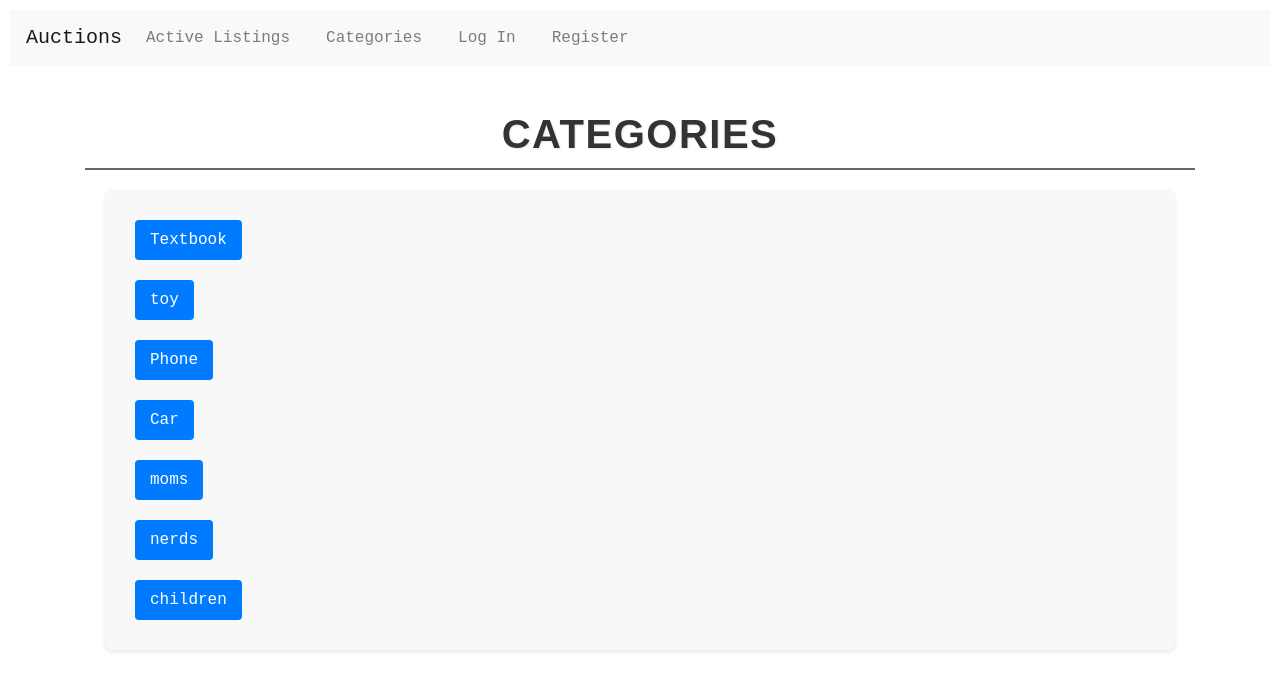
After one commit to EJ-Lan/SimpleCommerce, a Django app: page /categories in a window 1280 px wide. The commit adds this page. Shown: the top 691 px of the page. Run offline with Django 3.2, Linux system fonts and the light colour scheme; data comes from the database, SQL or seed files in the repository; both versions use the stored data as it was after the commit; some libraries are stand-ins or nearby versions.

Commit message:
Work on the Categories page

```diff
--- a/commerce/commerce/auctions/static/auctions/styles.css
+++ b/commerce/commerce/auctions/static/auctions/styles.css
@@ -232,3 +232,26 @@ input[type=submit].watchlist-btn {
 input[type=submit].watchlist-btn:hover {
     background-color: #0056b3;
 }
+
+.category-list {
+    margin: 20px;
+    padding: 20px;
+    background-color: #f8f8f8; /* Light gray background */
+    border-radius: 8px; /* Rounded corners */
+    box-shadow: 0 2px 4px rgba(0, 0, 0, 0.1); /* Subtle shadow */
+}
+
+.category-link {
+    display: inline-block;
+    margin: 10px;
+    padding: 8px 15px;
+    background-color: #007bff; /* Blue background */
+    color: white; /* White text */
+    text-decoration: none; /* Remove underline */
+    border-radius: 4px; /* Rounded corners */
+    transition: background-color 0.3s ease; /* Smooth transition for hover effect */
+}
+
+.category-link:hover {
+    background-color: #0056b3; /* Darker blue on hover */
+}
--- /dev/null
+++ b/commerce/commerce/auctions/templates/auctions/categories.html
@@ -0,0 +1,13 @@
+{% extends "auctions/layout.html" %}
+
+{% block body %}
+    <h2 class="page-heading">Categories</h2>
+
+    <div class="category-list">
+        {% for category in categories %}
+            {% if category %}
+                <a class="category-link" href="{% url 'category_listings' category %}">{{ category }}</a><br>
+            {% endif %}
+        {% endfor %}
+    </div>
+{% endblock %}
--- a/commerce/commerce/auctions/templates/auctions/layout.html
+++ b/commerce/commerce/auctions/templates/auctions/layout.html
@@ -13,6 +13,9 @@
             <ul class="navbar-nav">
                 <li class="nav-item">
                     <a class="nav-link" href="{% url 'index' %}">Active Listings</a>
+                </li>
+                <li class="nav-item">
+                    <a class="nav-link" href="{% url 'categories' %}">Categories</a>
                 </li>
                 {% if user.is_authenticated %}
                     <li class="nav-item">
--- a/commerce/commerce/auctions/urls.py
+++ b/commerce/commerce/auctions/urls.py
@@ -11,4 +11,6 @@ urlpatterns = [
     path("listing_view/<int:pk>", views.listing_view, name='listing_view'),
     path("watchlist", views.watchlist, name="watchlist"),
     path("toggle_watchlist/<int:pk>", views.toggle_watchlist, name="toggle_watchlist"),
+    path("categories", views.categories, name="categories"),
+    path("categories/<str:category_name>", views.category_listings, name="category_listings"),
 ]
--- a/commerce/commerce/auctions/views.py
+++ b/commerce/commerce/auctions/views.py
@@ -134,4 +134,18 @@ def toggle_watchlist(request, pk):
     return HttpResponseRedirect(reverse('listing_view', args=[pk]))
 
 def watchlist(request):
+
     return render(request, "auctions/watchlist.html")
+
+def categories(request):
+    categories = Listing.objects.exclude(category__isnull=True).exclude(category='').values_list('category', flat=True).distinct()
+    return render(request, "auctions/categories.html", {
+        "categories": categories
+    })
+
+def category_listings(request, category_name):
+    listings = Listing.objects.filter(category=category_name, is_active=True)
+    return render(request, "auctions/category_listings.html", {
+        "listings": listings,
+        "category": category_name
+    })
```
Also changed, not shown: commerce/commerce/auctions/templates/auctions/category_listings.html (added, +28 -0 lines), commerce/commerce/db.sqlite3.
